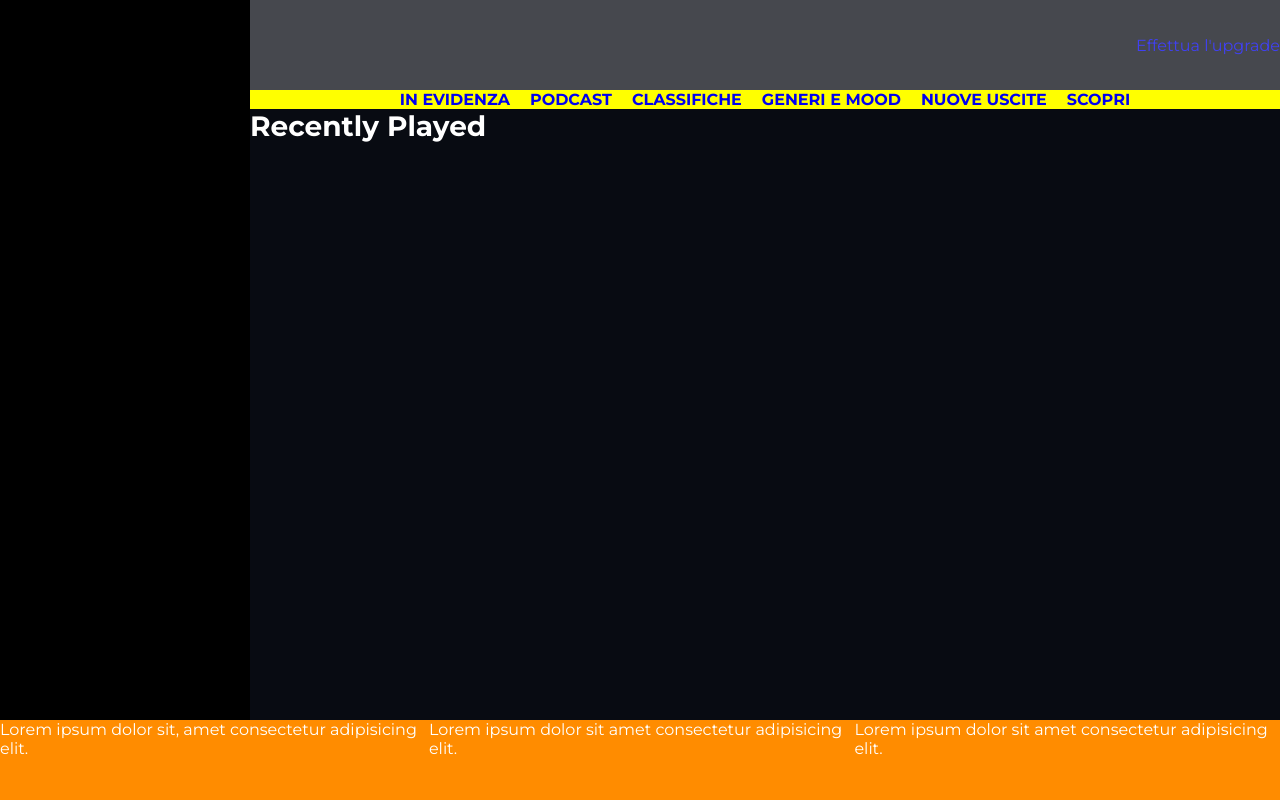
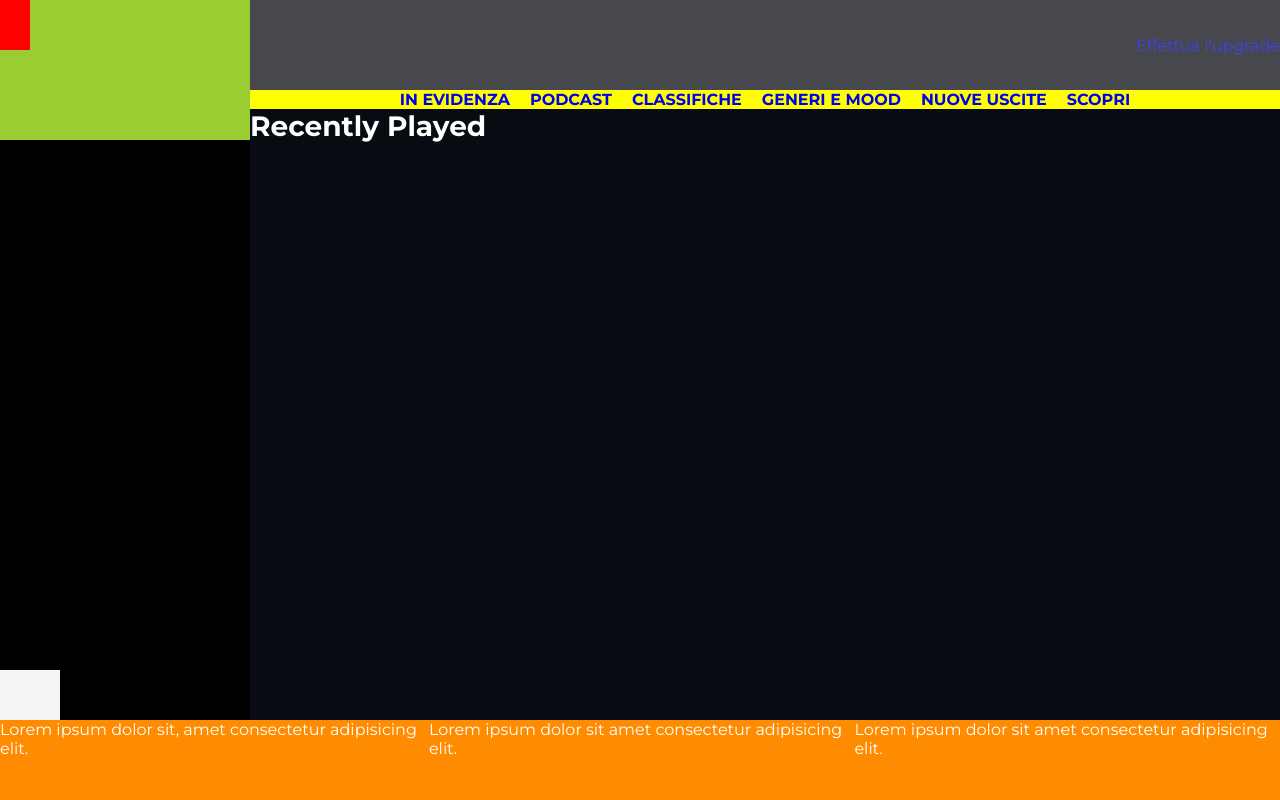
Before and after one commit to AndrianiClaudio/html-css-spotifyweb, a plain HTML site: page index.html in a window 1280 px wide. Drawn offline with Linux system fonts and the light colour scheme.

Commit message:
aggiunta bottom-nav

```diff
--- a/css/style.css
+++ b/css/style.css
@@ -56,10 +56,28 @@ ul {
     list-style-type: none ;
 }
 .left-bar {
+    display: flex;
     position: fixed;
     height: calc(100vh - var(--footer-height));
     float: left;
     background-color: black;
+    overflow: hidden;
+    flex-direction: column;
+    justify-content: space-between;
+}
+#top-nav {
+    width: 100%;
+    height: 140px;
+    overflow: hidden;
+}
+#top-nav li {
+    height: 35px;
+    background-color: yellowgreen;
+}
+#bottom-nav {
+    background-color: whitesmoke;
+    height: 50px;
+    width: 60px;
 }
 .right-content {
     float: right;
@@ -107,24 +125,28 @@ footer {
     .left-bar {
         width:60px;
     }
-    .left-bar > nav,
-    .left-bar > nav > ul {
+    /* #top-nav
+    #top-nav > ul {
         display: flex;
         flex-wrap: wrap;
         justify-content: center;
         margin-top: 5px;
-    }
+    } */
     #logo-icon {
         width:35px;
         height: 35px;
         /* cambio nero-bianco */
         filter: invert(1);
     }
-    .left-bar > nav a{
+    #big-size-logo {
+        display: none;
+    }
+
+    /* .left-bar > nav a{
         display: inline-block;
         width: 35px;
         height: 35px;
-    }
+    } */
 
     .right-content,
     #container-upgrade {
@@ -137,8 +159,15 @@ footer {
     .left-bar {
         width: var(--lbar-width);
     }
-    .left-bar ul {
-        display: none;
+    #big-size-logo {
+        display: inline-block;
+        background-color: red;
+        height: 50px;
+        width: 30px;
+    }
+    a.flex {
+        flex-direction: row;
+        flex-wrap: nowrap;
     }
 
     .right-content,
--- a/index.html
+++ b/index.html
@@ -20,45 +20,66 @@
         <main class="clearfix">
             <!-- LEFT-BAR -->
             <div class="left-bar">
-                <nav>
+                <!-- TOP-NAV: logo/home/libr.. -->
+                <nav id="top-nav">
                     <ul class="r-gap-15px">
                         <!-- LOGO-ICON -->
                         <li>
-                            <a href="#"> <img src="img/favicon.ico" alt="" id="logo-icon"> </a>
+                            <a href="#">
+                                <div id="big-size-logo">
 
+                                </div>
+                            </a>
                         </li>
                         <!-- HOME -->
                         <li>
-                            <a href="#">
+                            <!-- <a href="#">
                                 <svg width="35" height="35" viewBox="0 0 512 512" xmlns="http://www.w3.org/2000/svg">
                                     <path
                                         d="M448 463.746h-149.333v-149.333h-85.334v149.333h-149.333v-315.428l192-111.746 192 110.984v316.19z"
                                         fill="#D2D2D2" />
                                 </svg>
-                            </a>
+                            </a> -->
                         </li>
                         <!-- SEARCH -->
                         <li>
-                            <a href="#">
+                            <!-- <a href="#">
                                 <svg width="35" height="35" viewBox="0 0 512 512" xmlns="http://www.w3.org/2000/svg">
                                     <path
                                         d="M349.714 347.937l93.714 109.969-16.254 13.969-93.969-109.969q-48.508 36.825-109.207 36.825-36.826 0-70.476-14.349t-57.905-38.603-38.603-57.905-14.349-70.476 14.349-70.476 38.603-57.905 57.905-38.603 70.476-14.349 70.476 14.349 57.905 38.603 38.603 57.905 14.349 70.476q0 37.841-14.73 71.619t-40.889 58.921zM224 377.397q43.428 0 80.254-21.461t58.286-58.286 21.461-80.254-21.461-80.254-58.286-58.285-80.254-21.46-80.254 21.46-58.285 58.285-21.46 80.254 21.46 80.254 58.285 58.286 80.254 21.461z"
                                         fill="#D2D2D2" fill-rule="evenodd" />
                                 </svg>
-                            </a>
+                            </a> -->
                         </li>
                         <!-- LIBRARY -->
                         <li>
-                            <a href="#">
+                            <!-- <a href="#">
                                 <svg width="35" height="35" viewBox="0 0 512 512" xmlns="http://www.w3.org/2000/svg">
                                     <path
                                         d="M291.301 81.778l166.349 373.587-19.301 8.635-166.349-373.587zM64 463.746v-384h21.334v384h-21.334zM192 463.746v-384h21.334v384h-21.334z"
                                         fill="#D2D2D2" />
                                 </svg>
+                            </a> -->
+                        </li>
+                    </ul>
+                </nav>
+
+                <!-- BOTTOM NAV -->
+                <nav id="bottom-nav">
+                    <ul>
+                        <li>
+                            <a href="">
+
+                            </a>
+                        </li>
+                        <li>
+                            <a href="">
+
                             </a>
                         </li>
                     </ul>
                 </nav>
+
             </div>
             <!-- RIGHT-BAR -->
             <div class="right-content">
```
